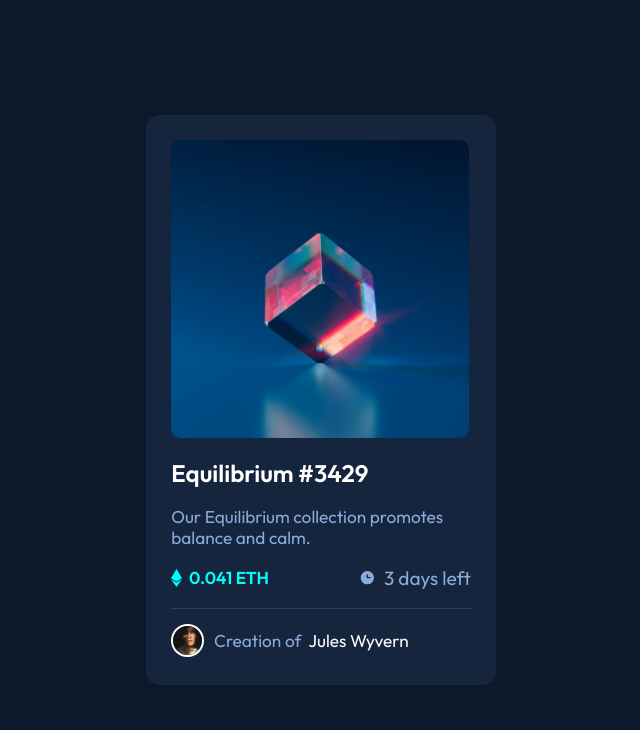
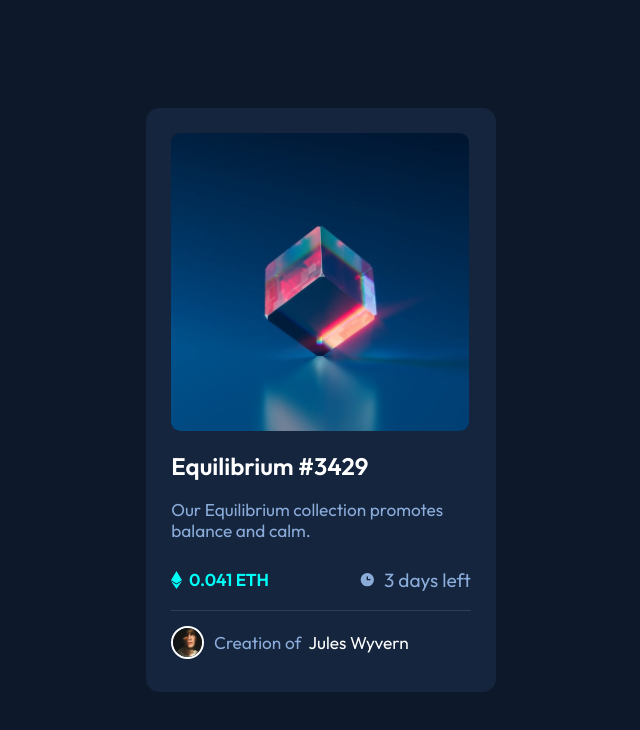
Before and after one commit to kdugaspar/nft-preview-card--component-main, a plain HTML site: page index.html in a window 1280 px wide. Shown: the whole page, without its empty margins (319-959 px from the left). Drawn offline with Linux system fonts and the light colour scheme.

Commit message:
distanciamento entre blocos

```diff
--- a/estilos/style.css
+++ b/estilos/style.css
@@ -31,7 +31,7 @@ article {
     background-color: #14253d;
     border-radius: 1.4rem;
     border: 25px solid #14253d;
-    border-bottom: 3rem solid #14253d;
+    border-bottom: 3.5rem solid #14253d;
     width: 31.2rem;
 
 }
@@ -51,6 +51,8 @@ p {
 
     font-size: 1.8rem;
     color: #8bacda;
+    background-color: rgba(255, 0, 0, 0);
+    height: 5.3rem;
 
 }
 
```
